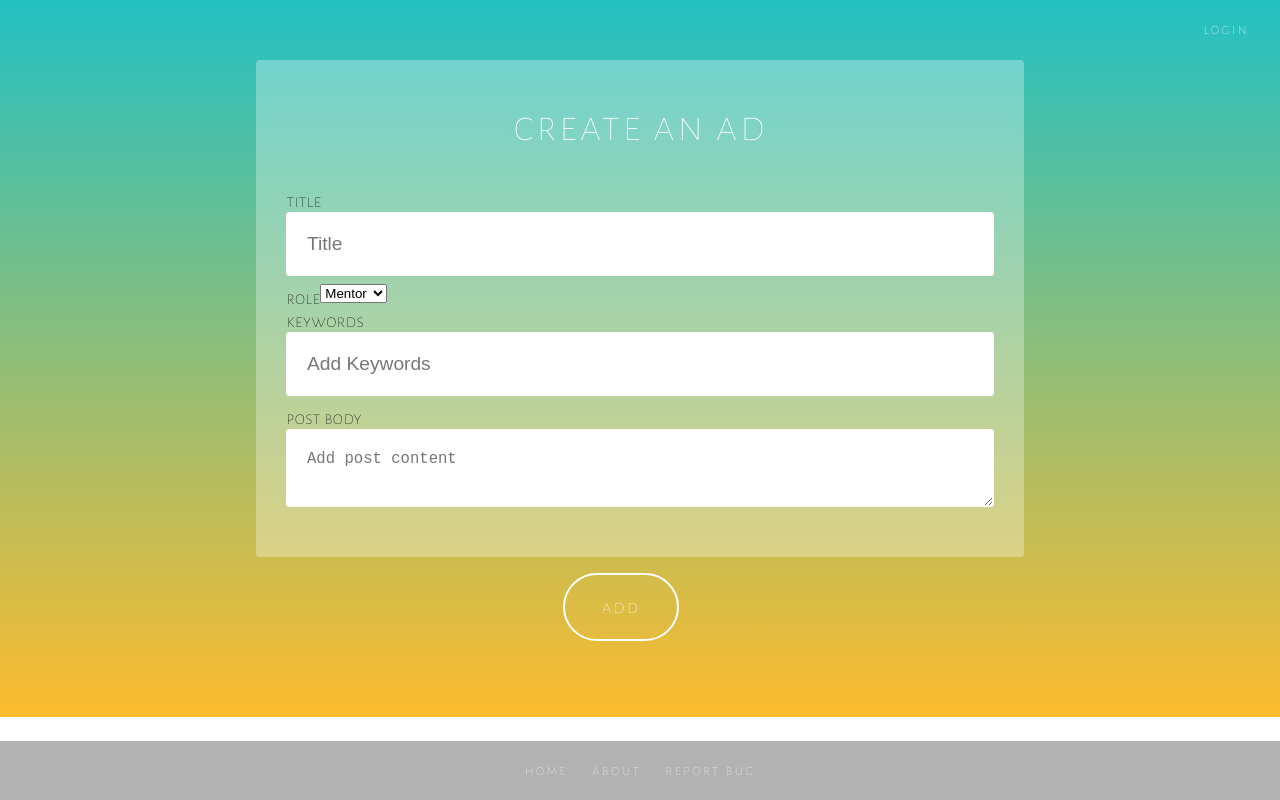
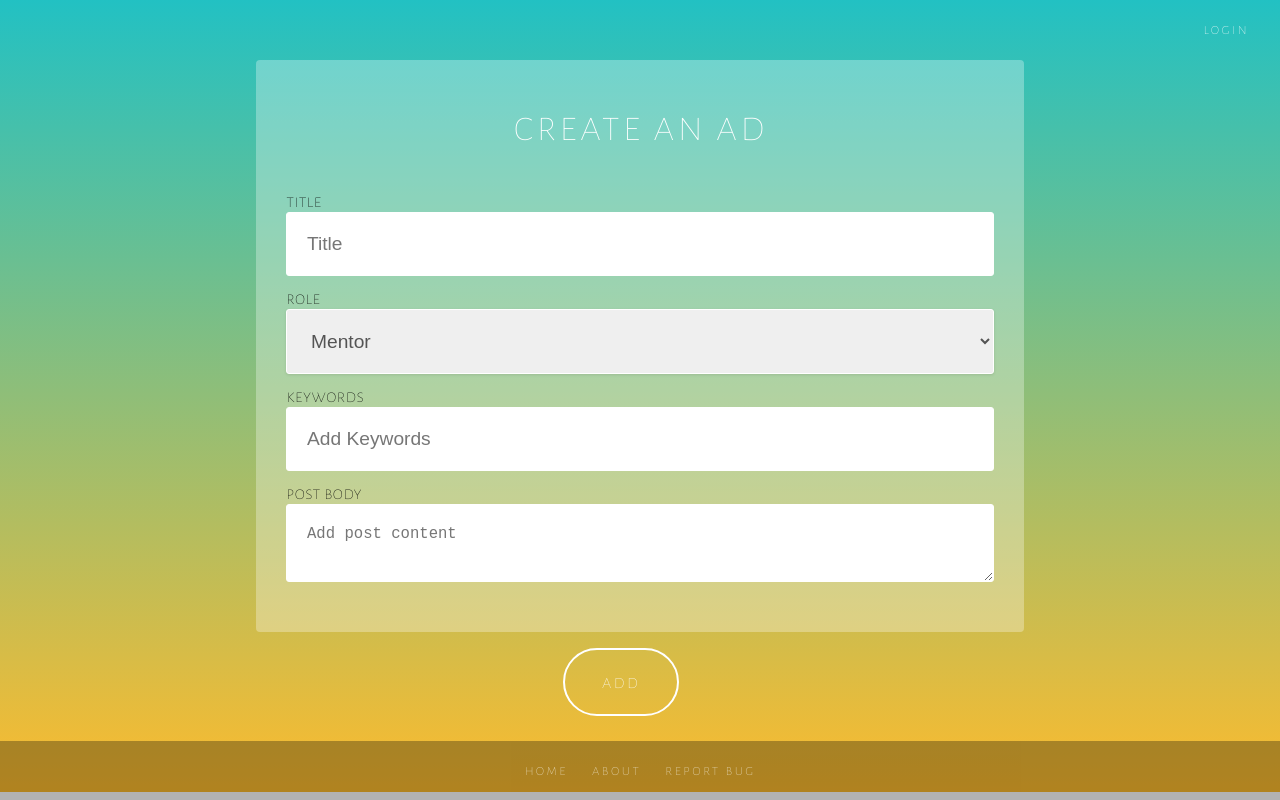
Before and after one commit to ursa-majors/co-ment, a React app in the folder client/: page /addpost in a window 1280 px wide. Built offline with nearby package versions, Linux system fonts and the light colour scheme.

Commit message:
Added select styling.

```diff
--- a/client/src/containers/AddPost.jsx
+++ b/client/src/containers/AddPost.jsx
@@ -170,7 +170,7 @@ class AddPost extends React.Component {
           <div className="form__input-group">
             <label htmlFor="role" className="form__label">Role
             </label>
-            <select value={this.state.role} id="role" onChange={event => this.handleChange(event)} >
+            <select className="form__input form__input--select" value={this.state.role} id="role" onChange={event => this.handleChange(event)} >
               <option value="mentor" id="mentor">Mentor</option>
               <option value="mentee" id="mentee">Mentee</option>
             </select>
```
